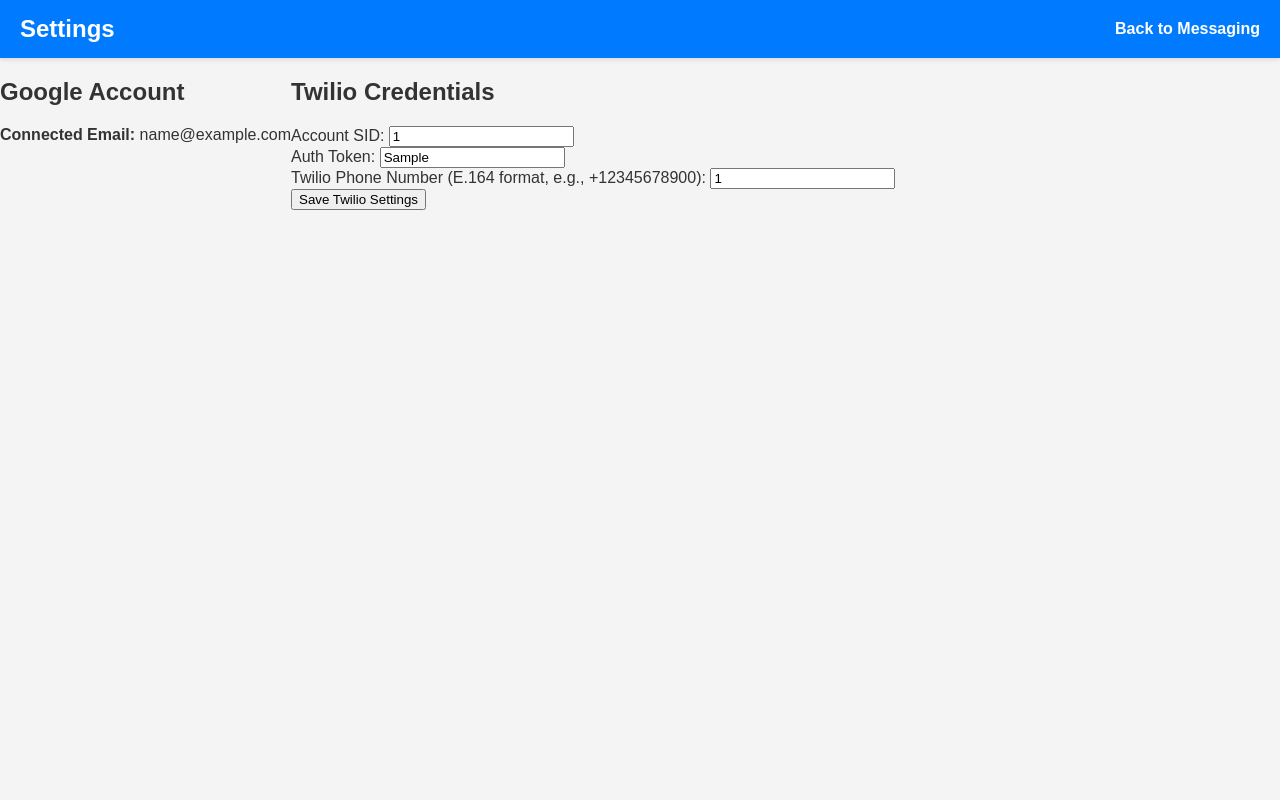
After one commit to FundedList/smssuite, a Python web app: template templates/settings.html in a window 1280 px wide. The commit adds this page. Run offline with Jinja, Linux system fonts and the light colour scheme; the template is opened without the code that fills it: most values are stand-ins (such as "Sample title", 1, 10 or a date in 2020).

Commit message:
allow one twilio account per google login

```diff
--- a/static/script.js
+++ b/static/script.js
@@ -358,4 +358,44 @@
     // Initial fetches when the page loads
     fetchGoogleSheets();
     fetchConversations();
+
+    // Twilio Settings Form submission
+    const twilioSettingsForm = document.getElementById('twilio-settings-form');
+    const twilioFeedback = document.getElementById('twilio-feedback');
+
+    if (twilioSettingsForm) {
+        twilioSettingsForm.addEventListener('submit', async function(event) {
+            event.preventDefault();
+            twilioFeedback.textContent = ''; // Clear previous messages
+            twilioFeedback.style.color = 'black';
+            twilioFeedback.textContent = 'Saving...';
+
+            const accountSid = document.getElementById('account_sid').value;
+            const authToken = document.getElementById('auth_token').value;
+            const phoneNumber = document.getElementById('phone_number').value;
+
+            try {
+                const response = await fetch('/api/configure_twilio', {
+                    method: 'POST',
+                    headers: {
+                        'Content-Type': 'application/json',
+                    },
+                    body: JSON.stringify({ account_sid: accountSid, auth_token: authToken, phone_number: phoneNumber }),
+                });
+
+                const result = await response.json();
+                if (response.ok) {
+                    twilioFeedback.style.color = 'green';
+                    twilioFeedback.textContent = result.message;
+                } else {
+                    twilioFeedback.style.color = 'red';
+                    twilioFeedback.textContent = result.error;
+                }
+            } catch (error) {
+                console.error('Error saving Twilio settings:', error);
+                twilioFeedback.style.color = 'red';
+                twilioFeedback.textContent = 'An unexpected error occurred.';
+            }
+        });
+    }
 });
--- a/templates/index.html
+++ b/templates/index.html
@@ -11,7 +11,7 @@
     <div class="header">
         <h1>SMS Messaging Center</h1>
         {% if current_user.is_authenticated %}
-            <p>Logged in as {{ current_user.name }} (<a href="{{ url_for('logout') }}">Logout</a>)</p>
+            <p>Logged in as {{ current_user.name }} (<a href="{{ url_for('logout') }}">Logout</a>) | <a href="{{ url_for('settings_page') }}">Settings</a></p>
         {% endif %}
     </div>
     <div class="main-container">
--- /dev/null
+++ b/templates/settings.html
@@ -0,0 +1,43 @@
+<!DOCTYPE html>
+<html lang="en">
+<head>
+    <meta charset="UTF-8">
+    <meta name="viewport" content="width=device-width, initial-scale=1.0">
+    <title>Settings - SMS Suite</title>
+    <link rel="stylesheet" href="{{ url_for('static', filename='style.css') }}">
+</head>
+<body>
+    <div class="header">
+        <h1>Settings</h1>
+        <p><a href="{{ url_for('index') }}">Back to Messaging</a></p>
+    </div>
+    <div class="main-container settings-container">
+        <div class="settings-section">
+            <h2>Google Account</h2>
+            <p><strong>Connected Email:</strong> {{ email }}</p>
+        </div>
+
+        <div class="settings-section">
+            <h2>Twilio Credentials</h2>
+            <form id="twilio-settings-form">
+                <div class="form-group">
+                    <label for="account_sid">Account SID:</label>
+                    <input type="text" id="account_sid" name="account_sid" value="{{ twilio_account_sid if twilio_account_sid else '' }}" required>
+                </div>
+                <div class="form-group">
+                    <label for="auth_token">Auth Token:</label>
+                    <input type="text" id="auth_token" name="auth_token" value="{{ twilio_auth_token if twilio_auth_token else '' }}" required>
+                </div>
+                <div class="form-group">
+                    <label for="phone_number">Twilio Phone Number (E.164 format, e.g., +12345678900):</label>
+                    <input type="text" id="phone_number" name="phone_number" value="{{ twilio_phone_number if twilio_phone_number else '' }}" required>
+                </div>
+                <button type="submit">Save Twilio Settings</button>
+                <p id="twilio-feedback" class="feedback-message"></p>
+            </form>
+        </div>
+    </div>
+
+    <script src="{{ url_for('static', filename='script.js') }}"></script>
+</body>
+</html>
```
Also changed, not shown: app.py (+88 -14 lines).
